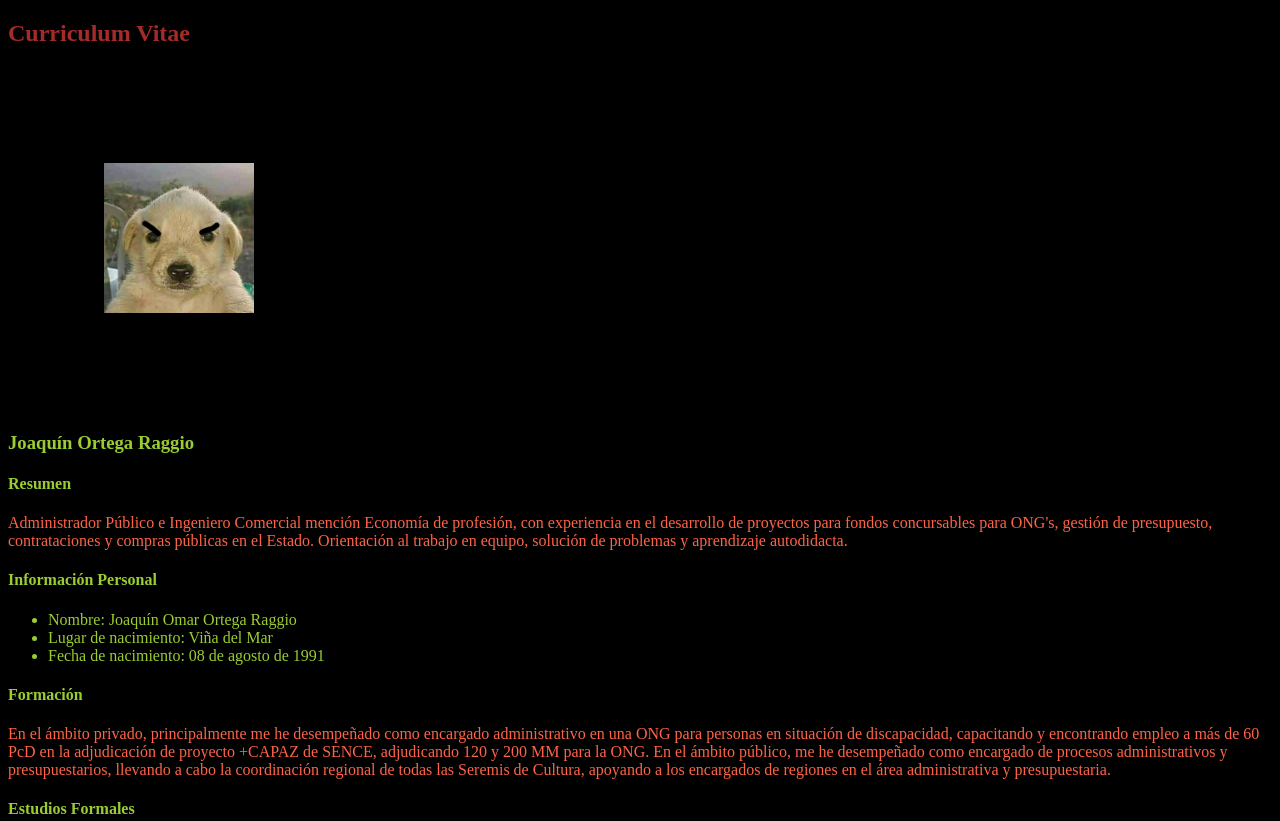
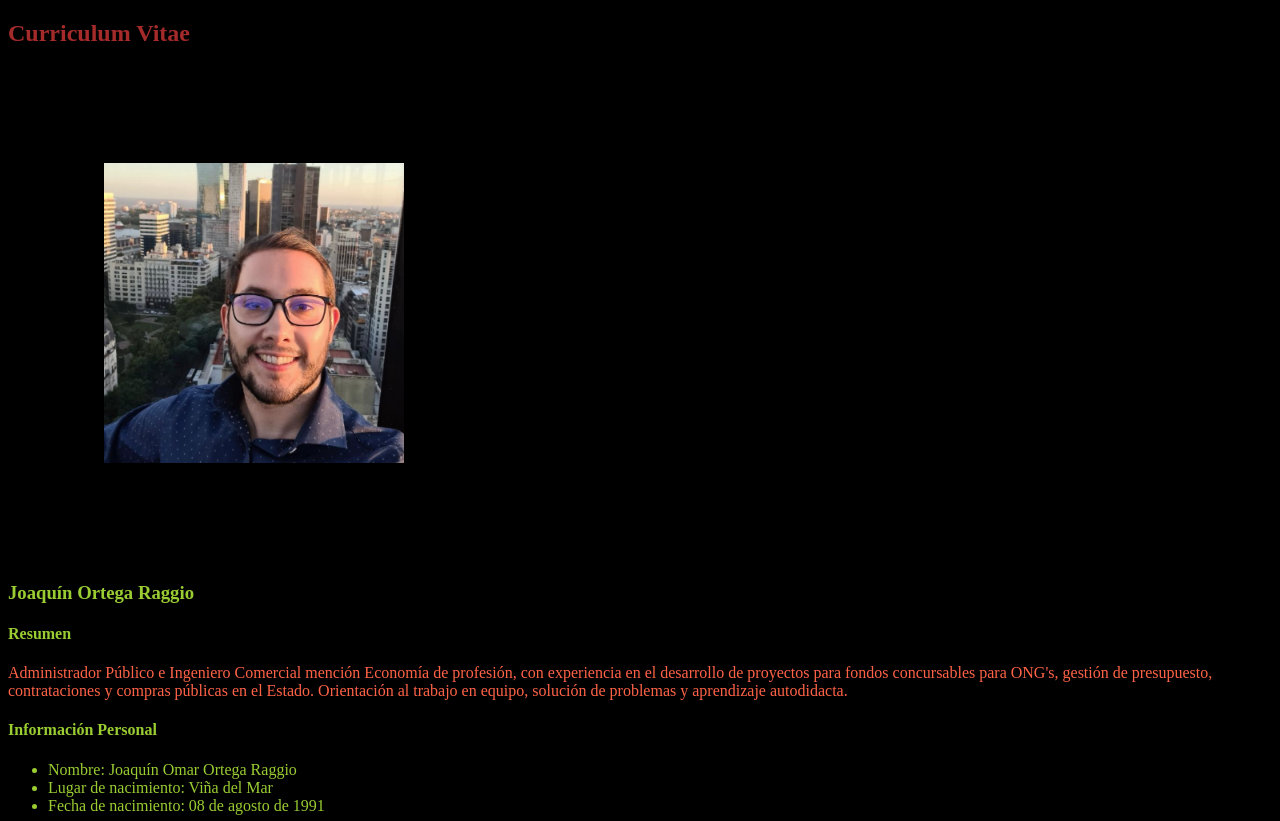
Before and after one commit to daniellaprs/CV, a plain HTML site: page index.html in a window 1280 px wide. Shown: the top 821 px of the page. Drawn offline with Linux system fonts and the light colour scheme.

Commit message:
Cambio foto CV

```diff
--- a/index.html
+++ b/index.html
@@ -9,7 +9,7 @@
 </head>
 <body>
     <h2>Curriculum Vitae</h2>
-    <img class="border-box" src="assets/imgs/perrito_enojado.jpeg"  alt="perrito enojado" width="150" height="150">
+    <img class="border-box" src="assets/imgs/foto_joaco.jpg"  alt="perrito enojado" width="300px" height="300px">
     <h3>Joaquín Ortega Raggio</h3>
     <h4>Resumen</h4>
     <p>Administrador Público e Ingeniero Comercial mención Economía de profesión, con experiencia en el desarrollo de proyectos
```
Also changed, not shown: assets/imgs/foto_joaco.jpg (added), foto_joaco.jpg (added), 1 other file.
